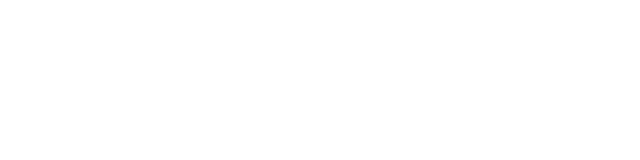
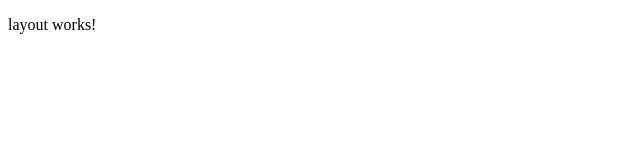
Before and after one commit to Lorenzo-StJohn/film-collection, an Angular app: page / in a window 1280 px wide. Shown: the top 160 px of the page, without its empty margins (0-640 px from the left). Built offline with nearby package versions, Linux system fonts and the light colour scheme.

Commit message:
feat: cteate layout module

```diff
--- a/src/app/app.html
+++ b/src/app/app.html
@@ -1 +1,2 @@
+<app-layout></app-layout>
 <router-outlet />
--- a/src/app/app.ts
+++ b/src/app/app.ts
@@ -1,9 +1,10 @@
 import { Component, signal } from '@angular/core';
 import { RouterOutlet } from '@angular/router';
+import { Layout } from "./core/layout/layout";
 
 @Component({
   selector: 'app-root',
-  imports: [RouterOutlet],
+  imports: [RouterOutlet, Layout],
   templateUrl: './app.html',
   styleUrl: './app.scss'
 })
--- /dev/null
+++ b/src/app/core/layout/layout.html
@@ -0,0 +1 @@
+<p>layout works!</p>
```
Also changed, not shown: src/app/core/layout/layout.ts (added, +11 -0 lines), src/app/core/layout/layout.scss (added).
